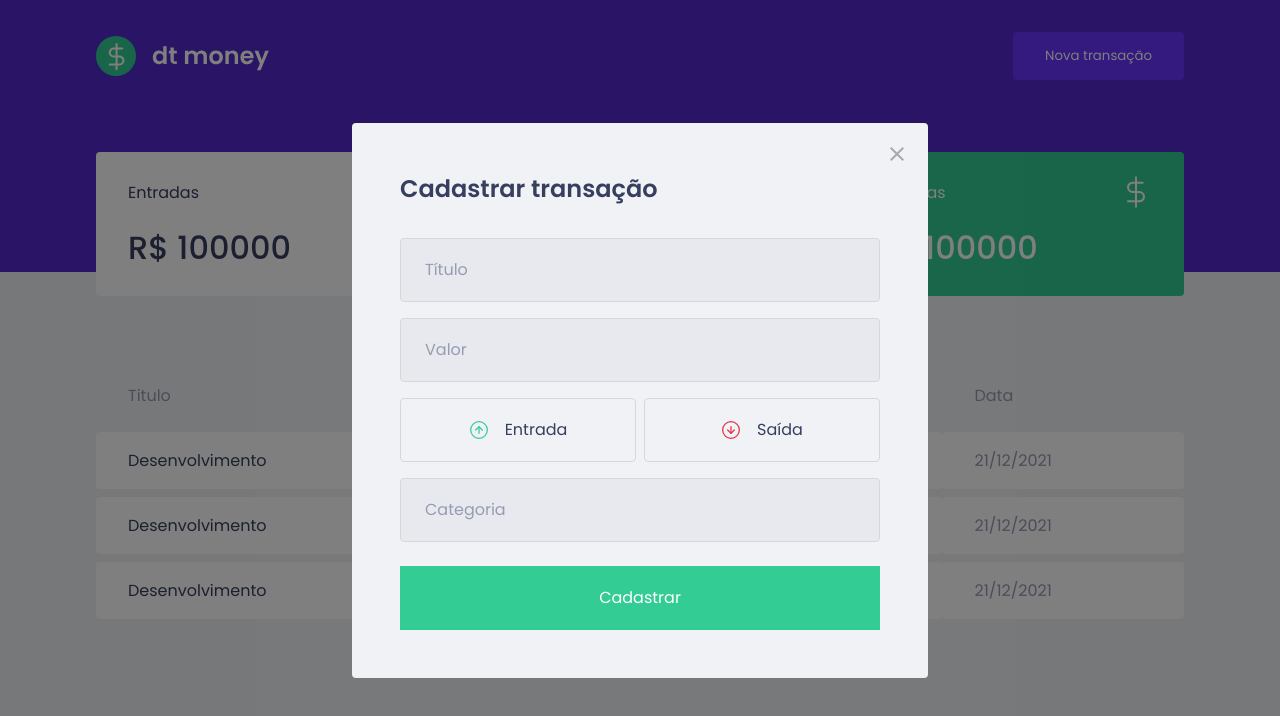
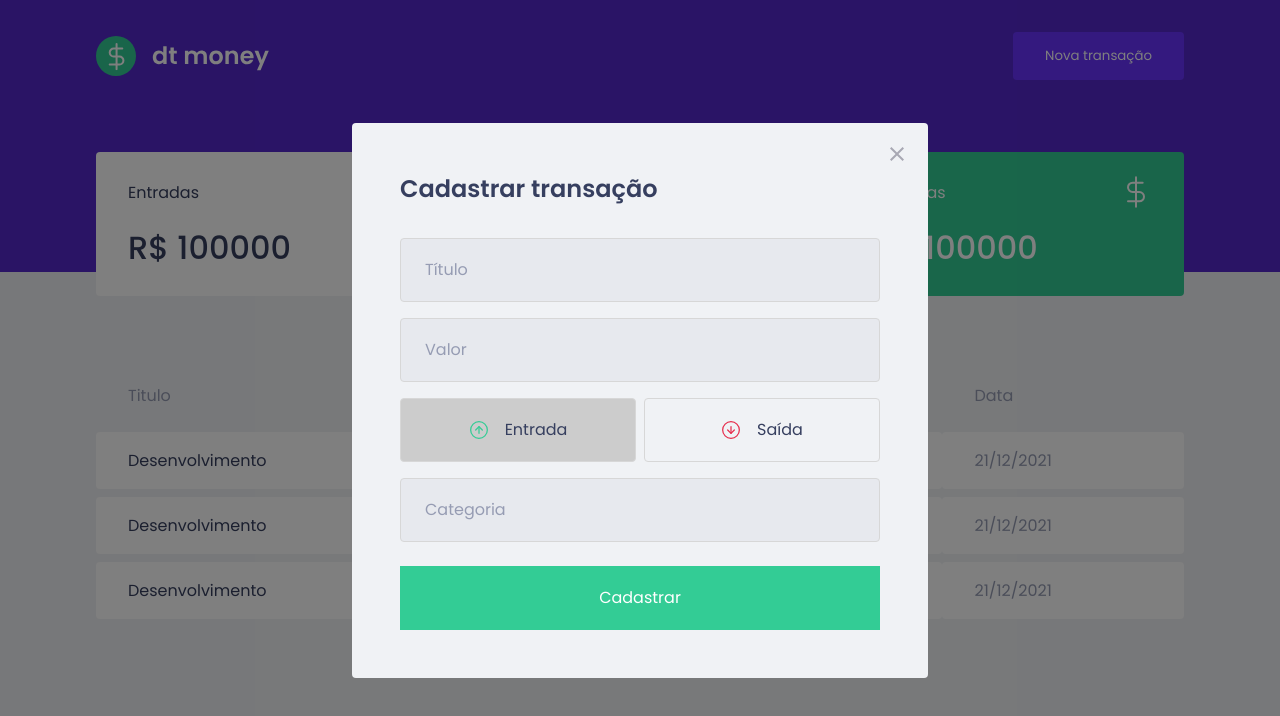
Before and after one commit to opabloteixeira/dt-money, a React (Create React App) app: page / in a window 1280 px wide. Both pictures are taken after a click on the button "Nova transação". Shown: the top 716 px of the page. Built offline with nearby package versions, Linux system fonts and the light colour scheme; no server answers; what miragejs would draw is missing.

Commit message:
props button

```diff
--- a/src/components/NewTransactionModal/index.tsx
+++ b/src/components/NewTransactionModal/index.tsx
@@ -1,9 +1,10 @@
 
 import Modal from 'react-modal';
-import { Form, TransactionTypeContainer } from './styles';
+import { Form, TransactionTypeContainer, RadioBox } from './styles';
 import closeImg from '../../assets/close.svg';
 import outcomeImg from '../../assets/outcome.svg';
 import incomeImg from '../../assets/income.svg'
+import { useState } from 'react';
 
 interface NewTransactionModalProps {
   isOpen: boolean;
@@ -12,6 +13,8 @@
 
 
 export function NewTransactionModal({ isOpen, onRequestClose }: NewTransactionModalProps) {
+
+  const [type, setType] = useState('deposit');
   return (
     <Modal
       isOpen={isOpen}
@@ -37,23 +40,28 @@
         />
 
         <TransactionTypeContainer>
-          <button
+          <RadioBox
             type="button"
+            onClick={() => setType('deposit')}
+            isActive={type === 'deposit'}
           >
             <img src={incomeImg} alt="Entrada" />
             <span>Entrada</span>
-          </button>
-          <button
+          </RadioBox>
+          <RadioBox
             type="button"
-          >
+            onClick={() => setType('withdraw')}
+            isActive={type === 'withdraw'}
+            >
             <img src={outcomeImg} alt="Saída" />
             <span>Saída</span>
-          </button>
+          </RadioBox>
         </TransactionTypeContainer>
 
         <input placeholder="Categoria" />
-
-        <button type="submit">
+        <button
+          type="submit"
+        >
           Cadastrar
         </button>
       </Form>
--- a/src/components/NewTransactionModal/styles.ts
+++ b/src/components/NewTransactionModal/styles.ts
@@ -57,15 +57,23 @@
   grid-template-columns: 1fr 1fr;
   gap: 0.5rem;
 
-  button{
+`
+
+interface RadioBoxProps {
+  isActive: boolean;
+}
+
+export const RadioBox = styled.button<RadioBoxProps>`
     height: 4rem;
     border: 1px solid #d7d7d7;
     border-radius: 0.25rem;
     display: flex;
     justify-content: center;
     align-items: center;
-    background: transparent;
     padding: 0.5rem 0;
+
+
+    background: ${(props) => props.isActive ? '#ccc' : 'transparent'};
 
     transition: border-color 0.2s;
 
@@ -84,5 +92,6 @@
       font-size: 1rem;
       color: var(--text-title);
     }
-  }
+
+
 `
```
